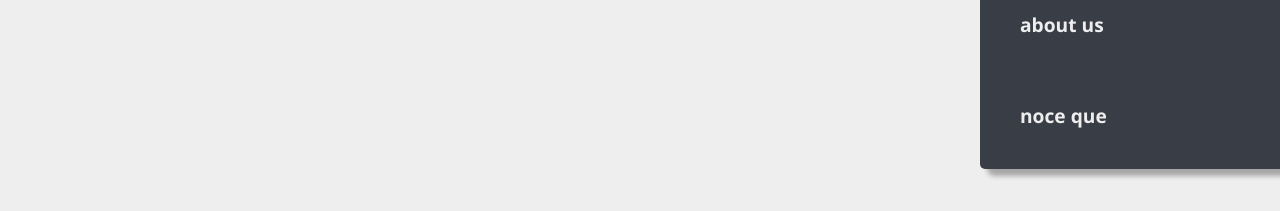
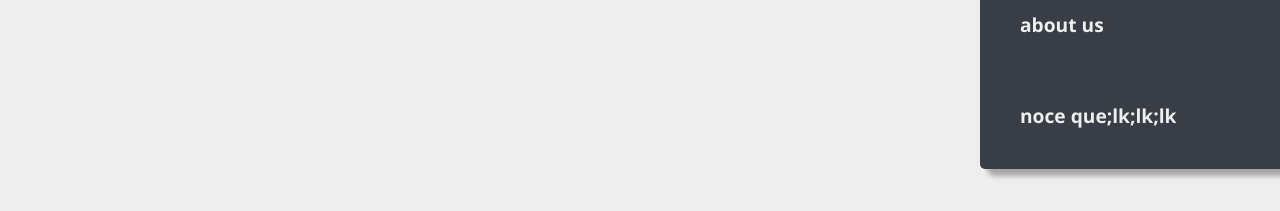
Before and after one commit to xatkx/lnux, a plain HTML site: page index.html in a window 1280 px wide. Both pictures are taken after a click on the link 1234 px from the left and 32 px from the top of the page. Shown: the part 184-395 px from the top of the page. Drawn offline with Linux system fonts and the light colour scheme; no server answers.

Commit message:
cambio bro

```diff
--- a/index.html
+++ b/index.html
@@ -28,7 +28,7 @@
             <div class="menu-all hidden">
                 <a class="btn">example@login.net</a>
                 <a class="btn">about us</a>
-                <a class="btn">noce que</a>
+                <a class="btn">noce que;lk;lk;lk</a>
             </div>
         <!-- btn create  -->
             <a class="fa-solid fa-plus btn-create"></a>
```
